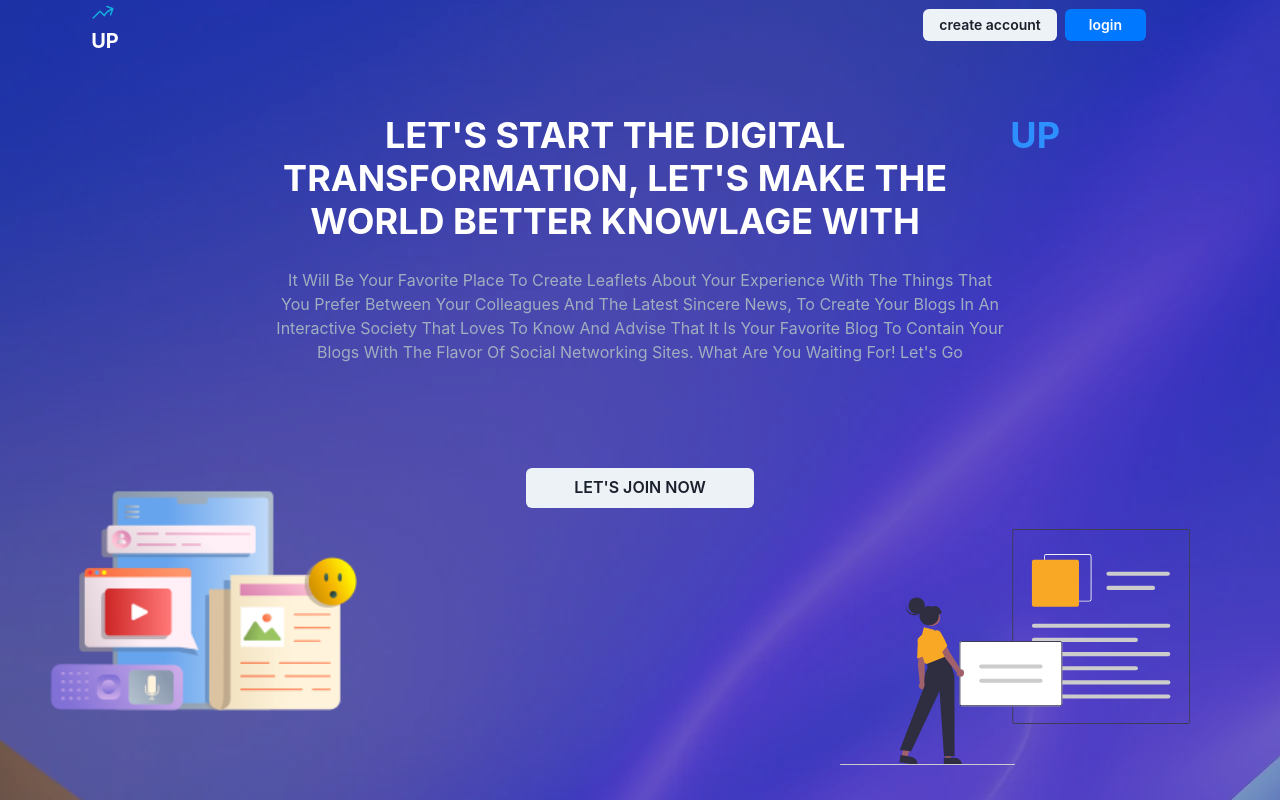
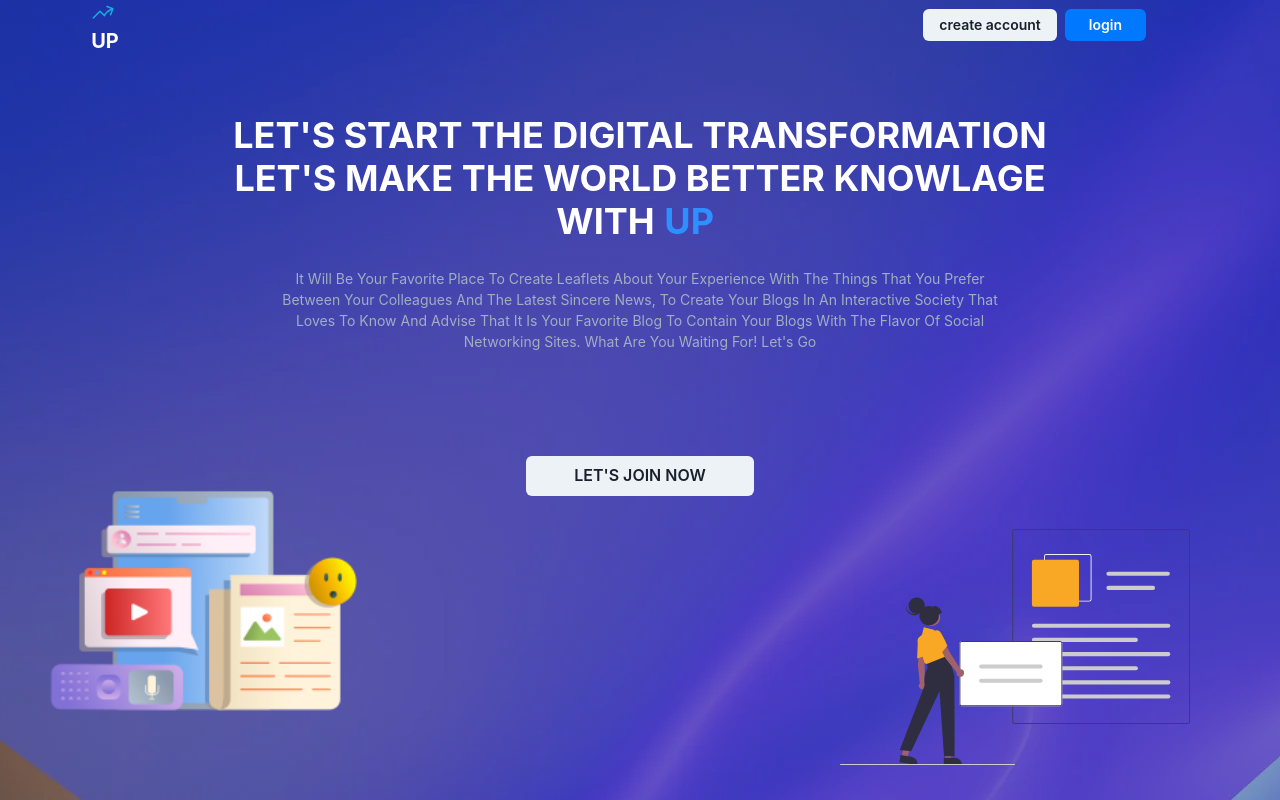
Before and after one commit to ibrahimelgadid/up-blog, a Next.js app: page / in a window 1280 px wide. Built offline with nearby package versions, Linux system fonts and the light colour scheme.

Commit message:
added main landing page

```diff
--- a/pages/index.tsx
+++ b/pages/index.tsx
@@ -80,16 +80,18 @@ export default function LandingPage() {
           )}
           <VStack>
             <Heading
-              maxW={maxLargeMedia ? "95%" : "75%"}
-              display={"flex"}
+              maxW={maxLargeMedia ? "auto" : "75%"}
               textColor={"white"}
               textAlign={"center"}
               mt={"4rem"}
               mb={"1rem"}
               textTransform={"uppercase"}
             >
-              Let's start the digital transformation, let's make the world
-              better Knowlage with<Text color={"messenger.400"}>UP</Text>
+              Let&apos;s start the digital transformation let&apos;s make the
+              world better Knowlage with
+              <Text display={"inline"} color={"messenger.400"} px={"0.6rem"}>
+                UP
+              </Text>
             </Heading>
             <Text
               maxW={maxLargeMedia ? "95%" : "65%"}
@@ -97,13 +99,14 @@ export default function LandingPage() {
               textAlign={"center"}
               mb={"4rem"}
               textTransform={"capitalize"}
+              fontSize={"sm"}
             >
               It will be your favorite place to create leaflets about your
               experience with the things that you prefer between your colleagues
               and the latest sincere news, to create your blogs in an
               interactive society that loves to know and advise that it is your
               favorite blog to contain your blogs with the flavor of social
-              networking sites. What are you waiting for! Let's go
+              networking sites. What are you waiting for! Let&apos;s go
             </Text>
             <HStack paddingTop={"2rem"} w={"full"}>
               <Button
@@ -114,7 +117,7 @@ export default function LandingPage() {
                 mx={"auto"}
                 width={maxLargeMedia ? "100%" : "auto"}
               >
-                Let's join now
+                Let&apos;s join now
               </Button>
             </HStack>
           </VStack>
--- a/pages/login.tsx
+++ b/pages/login.tsx
@@ -77,6 +77,8 @@ const Login = () => {
           backgroundColor={"whitesmoke"}
         >
           <Button
+            as={NextLink}
+            href={"/"}
             variant={"ghost"}
             leftIcon={<ChevronLeftIcon fontSize={"1.5rem"} />}
             display={"flex"}
--- a/pages/signup.tsx
+++ b/pages/signup.tsx
@@ -85,6 +85,8 @@ const Signup = () => {
           backgroundColor={"whitesmoke"}
         >
           <Button
+            as={NextLink}
+            href={"/"}
             variant={"ghost"}
             leftIcon={<ChevronLeftIcon fontSize={"1.5rem"} />}
             display={"flex"}
```
